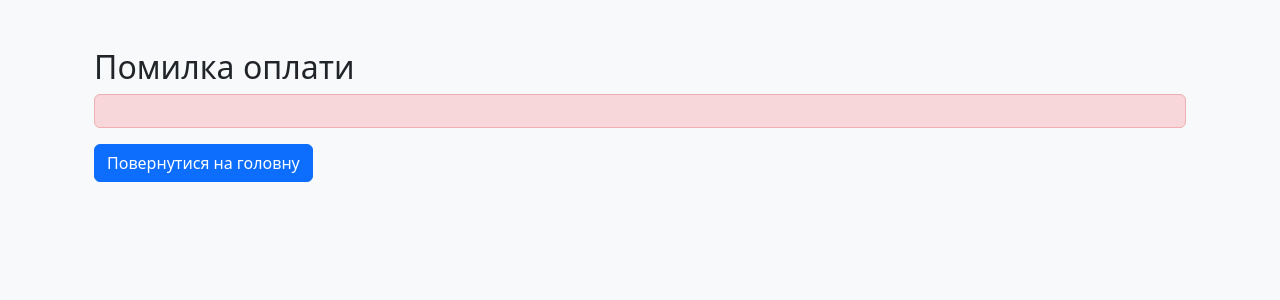
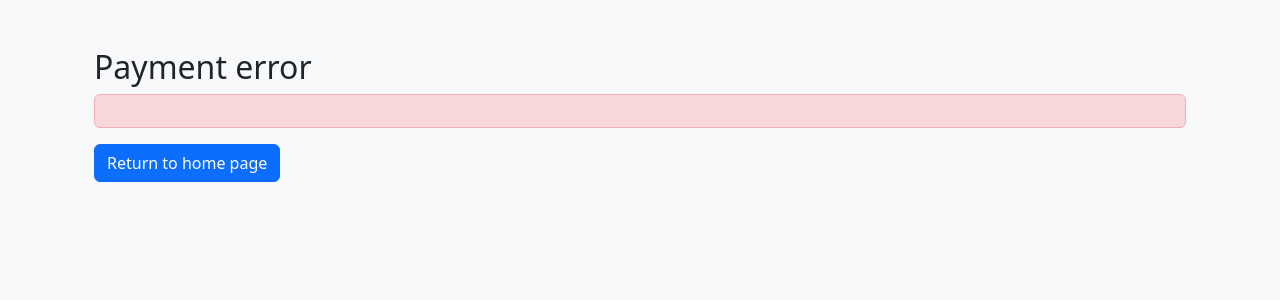
Before and after one commit to kiyalum/BookStore, a Django app: template templates/orders/payment_errors.html in a window 1280 px wide. Shown: the part 56-356 px from the top of the page. Run offline with Django 5.2, Linux system fonts and the light colour scheme; the template is opened without the code that fills it, so the values that code supplies are empty.

Commit message:
Upgrade templates 3

```diff
--- a/templates/cart/cart_detail.html
+++ b/templates/cart/cart_detail.html
@@ -24,7 +24,6 @@
                             <tr>
                                 <td class="fw-semibold">{{ book.title }}</td>
                                 <td>
-                                    <!-- Форма для оновлення кількості -->
                                     <form action="{% url 'cart:cart_add' book.id %}" method="post" class="d-flex align-items-center">
                                         {% csrf_token %}
                                         <input type="hidden" name="override" value="True">
--- a/templates/orders/payment_errors.html
+++ b/templates/orders/payment_errors.html
@@ -1,10 +1,10 @@
 {% extends "base.html" %}
 {% block content %}
 <div class="container mt-5">
-    <h2>Помилка оплати</h2>
+    <h2>Payment error</h2>
     <div class="alert alert-danger" role="alert">
         {{ error }}
     </div>
-    <a href="{% url 'store:book_list' %}" class="btn btn-primary">Повернутися на головну</a>
+    <a href="{% url 'store:book_list' %}" class="btn btn-primary">Return to home page</a>
 </div>
 {% endblock %}
```
